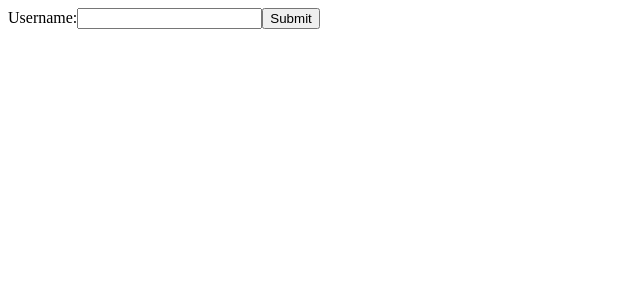
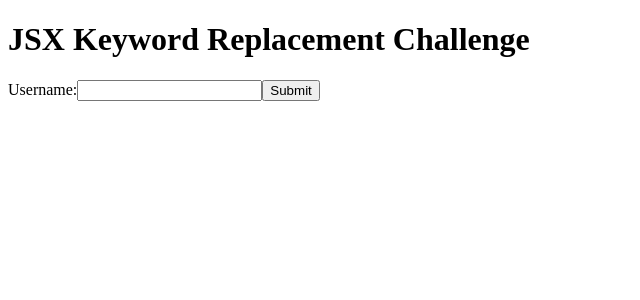
Before and after one commit to acciojob/debugging-challenge-react-ManimehalaiAnandaraj, a React app: page / in a window 1280 px wide. Shown: the top 300 px of the page, without its empty margins (0-640 px from the left). Built offline with nearby package versions, Linux system fonts and the light colour scheme.

Commit message:
Completed assignment

```diff
--- a/src/components/App.js
+++ b/src/components/App.js
@@ -6,6 +6,7 @@ function App() {
 
   return (
     <div className="app-container">
+      <h1>JSX Keyword Replacement Challenge</h1>
       <label htmlFor="username">Username:</label>
       <input
         id="username"
```
